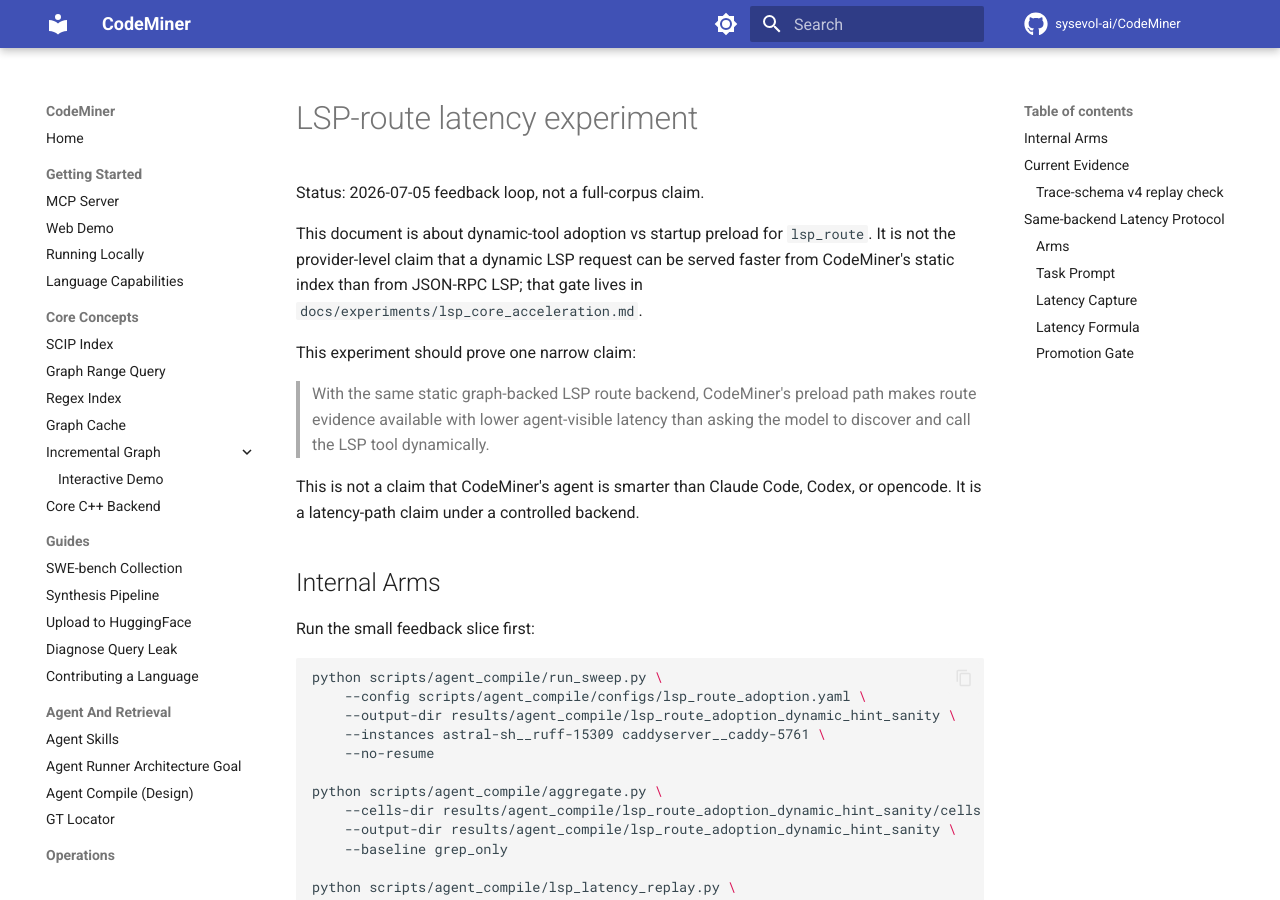
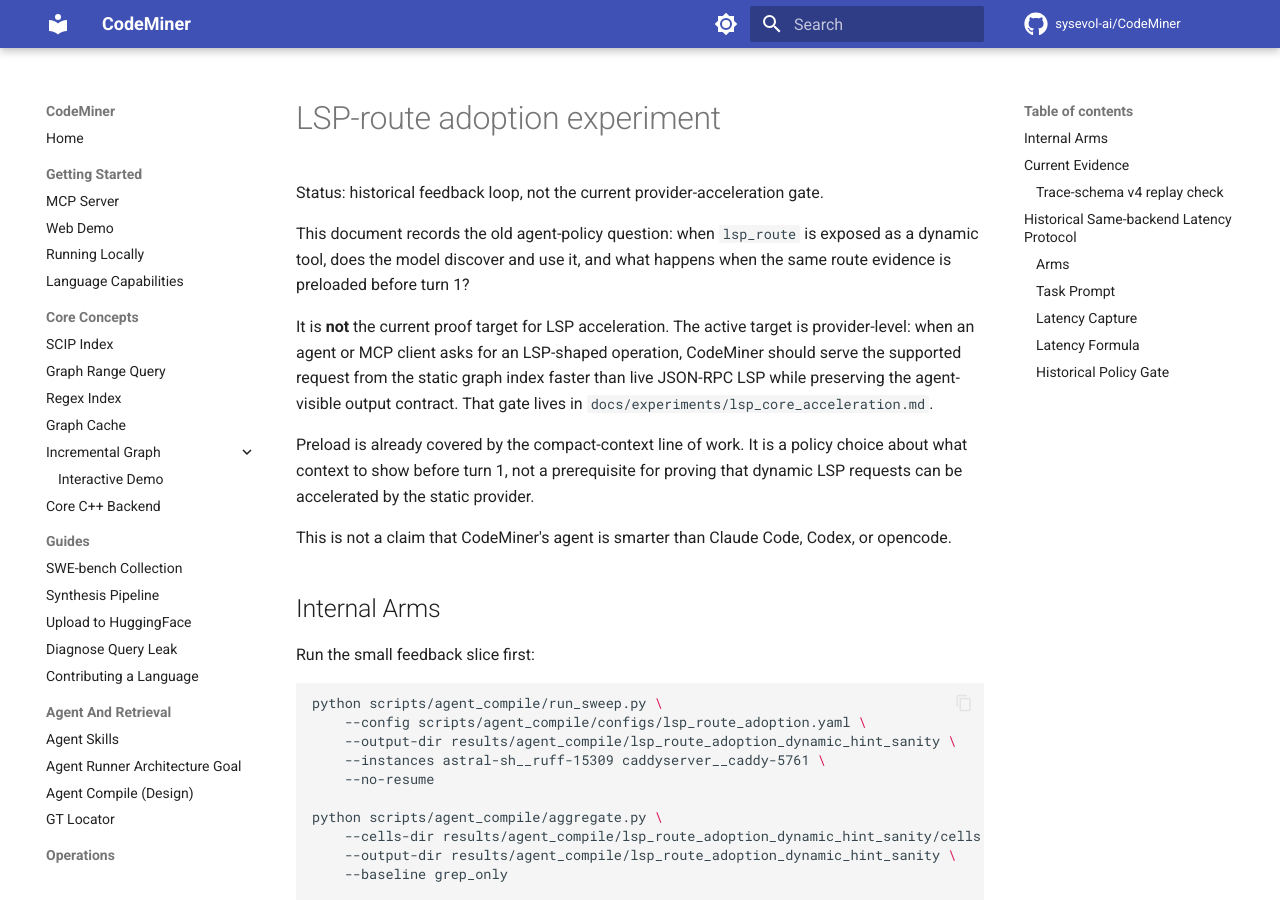
Before and after one commit to MarinaMackay/CodeNib, an MkDocs documentation site: the page built from docs/experiments/lsp_route_adoption.md, in a window 1280 px wide and 900 px high. Built offline with MkDocs 1.6.1 and Material for MkDocs 9.7.7, drawn with Linux system fonts in a browser that asks for light colours; comment, search, counter and statistics services are not loaded; some of the changed text lies outside the part shown.

Commit message:
docs(lsp): clarify provider acceleration gate
Clarify the LSP provider acceleration experiment boundary and agent-visible equivalence gate.

```diff
--- a/docs/experiments/lsp_route_adoption.md
+++ b/docs/experiments/lsp_route_adoption.md
@@ -4,23 +4,26 @@
 SPDX-License-Identifier: Apache-2.0
 -->
 
-# LSP-route latency experiment
+# LSP-route adoption experiment
 
-Status: 2026-07-05 feedback loop, not a full-corpus claim.
+Status: historical feedback loop, not the current provider-acceleration gate.
 
-This document is about dynamic-tool adoption vs startup preload for
-`lsp_route`. It is not the provider-level claim that a dynamic LSP request can
-be served faster from CodeMiner's static index than from JSON-RPC LSP; that gate
-lives in `docs/experiments/lsp_core_acceleration.md`.
+This document records the old agent-policy question: when `lsp_route` is exposed
+as a dynamic tool, does the model discover and use it, and what happens when the
+same route evidence is preloaded before turn 1?
 
-This experiment should prove one narrow claim:
+It is **not** the current proof target for LSP acceleration. The active target is
+provider-level: when an agent or MCP client asks for an LSP-shaped operation,
+CodeMiner should serve the supported request from the static graph index faster
+than live JSON-RPC LSP while preserving the agent-visible output contract. That
+gate lives in `docs/experiments/lsp_core_acceleration.md`.
 
-> With the same static graph-backed LSP route backend, CodeMiner's preload path
-> makes route evidence available with lower agent-visible latency than asking
-> the model to discover and call the LSP tool dynamically.
+Preload is already covered by the compact-context line of work. It is a policy
+choice about what context to show before turn 1, not a prerequisite for proving
+that dynamic LSP requests can be accelerated by the static provider.
 
 This is not a claim that CodeMiner's agent is smarter than Claude Code, Codex,
-or opencode. It is a latency-path claim under a controlled backend.
+or opencode.
 
 ## Internal Arms
 
@@ -73,9 +76,9 @@
 | `astral-sh__ruff-15309` | +44,168 | +22,523 | route hints did not reduce exploration. |
 | `caddyserver__caddy-5761` | -6,268 | +34,923 | dynamic route helped, preload over-steered. |
 
-Those quality/cost numbers are useful guardrails, but they are not the proof
-target. The latency proof should compare the same `lsp_route` backend through
-two paths:
+Those quality/cost numbers are useful guardrails for route-context policy, but
+they are not the provider acceleration proof. The old same-backend latency
+replay compared the same `lsp_route` backend through two exposure paths:
 
 1. `dynamic`: the model spends a turn deciding to call `lsp_route`, waits for
    the tool result, then spends a later turn using it.
@@ -103,16 +106,21 @@
 | `astral-sh__ruff-15309` | yes | 2477.5 | 1779.7 | 5476.0 | 3696.3 | 1 |
 | `caddyserver__caddy-5761` | yes | 107.2 | 54.7 | 2567.0 | 2512.3 | 1 |
 
-This supports the narrow latency-path claim: when the exact dynamic `route_args`
-are replayed directly against the same prebuilt graph backend, the route
-evidence is available without waiting for the model-tool-model round trip.
+This supports only a narrow exposure-path observation: when the exact dynamic
+`route_args` are replayed directly against the same prebuilt graph backend, the
+route evidence is available without waiting for the model-tool-model round
+trip.
 
 It does **not** prove that the current observed preload policy chooses the same
 route evidence. In this run, observed preload used different query text/seeds
 than the model-generated dynamic calls, so preload-vs-dynamic quality/cost is a
 separate policy problem.
 
-## Same-backend Latency Protocol
+## Historical Same-backend Latency Protocol
+
+Do not use this protocol to decide whether static LSP provider acceleration is
+ready. Use `docs/experiments/lsp_core_acceleration.md` for the active
+static-vs-live JSON-RPC provider gate.
 
 Compare access paths, not agent brands.
 
@@ -188,9 +196,9 @@
 `lsp_route` tool result. The preload path reports visible turn 0 and uses the
 startup route context backend duration as the route-visible time.
 
-### Promotion Gate
+### Historical Policy Gate
 
-Treat the same-backend latency claim as proven on a slice only if all hold:
+Treat this adoption/preload policy claim as useful on a slice only if all hold:
 
 1. Dynamic and preload arms use the same `lsp_route` implementation and the
    same prebuilt `symbol_graph`.
@@ -200,5 +208,7 @@
    duration for the same route args.
 5. `files@5` does not regress enough to invalidate the latency comparison.
 
-Only after this latency claim holds should we ask the larger question of whether
-the route information improves final localization cost or accuracy.
+Even if this claim holds, it does not promote static LSP provider acceleration.
+It only says that a chosen piece of route context can be made visible earlier.
+Provider acceleration is promoted separately by agent-visible fingerprint
+equivalence and static-vs-live latency.
```
Also changed, not shown: docs/experiments/lsp_core_acceleration.md (+21 -5 lines).
